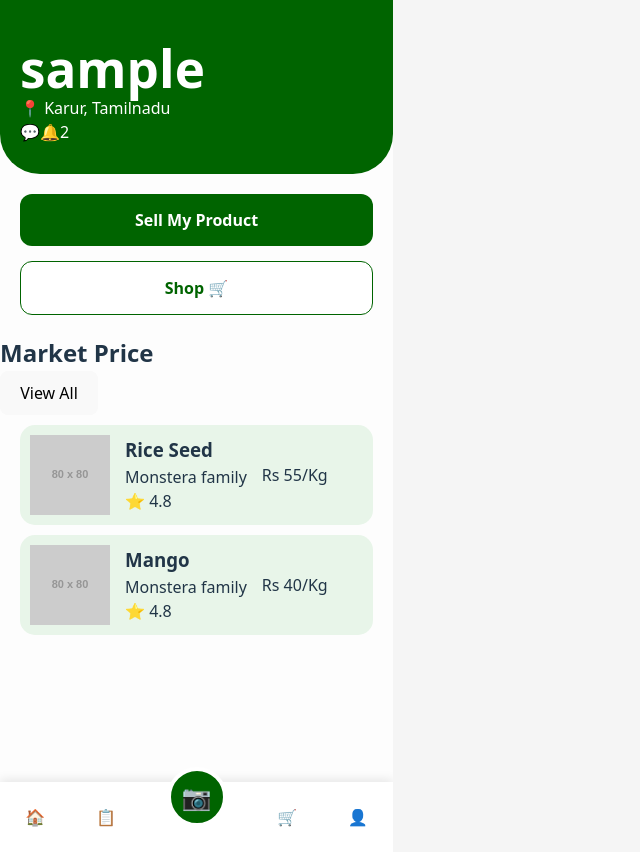
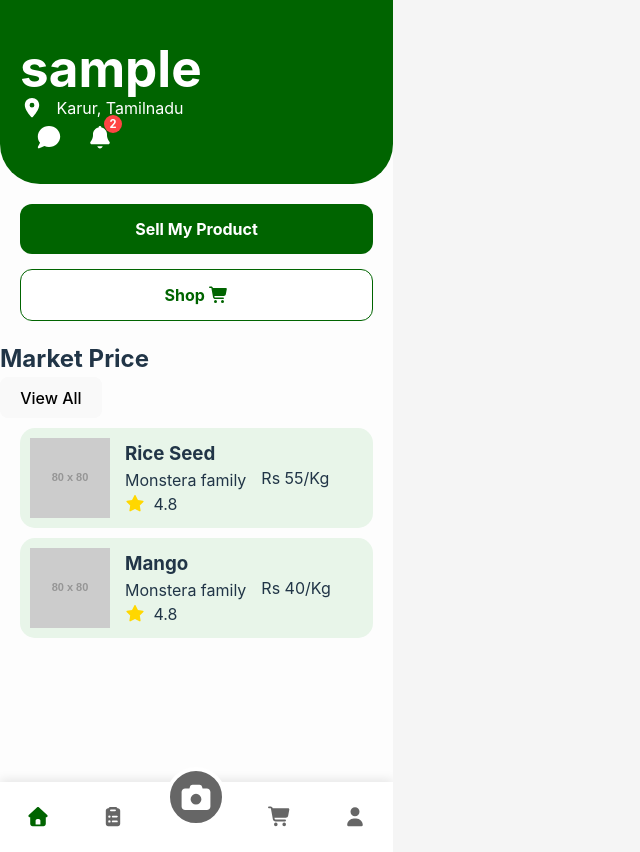
Before and after one commit to mike23700/AgriMarket, a React (Vite) app in the folder agri-pwa/: page /home in a window 1280 px wide. Shown: the whole page, without its empty margins (0-640 px from the left). Built offline with nearby package versions, Linux system fonts and the light colour scheme; sample sign-in values are in the browser's storage.

Commit message:
ajout d'icone font awesome

```diff
--- a/agri-pwa/dev-dist/sw.js
+++ b/agri-pwa/dev-dist/sw.js
@@ -82,7 +82,7 @@
     "revision": "3ca0b8505b4bec776b69afdba2768812"
   }, {
     "url": "index.html",
-    "revision": "0.i2en2bnlkng"
+    "revision": "0.921j9no9ob"
   }], {});
   workbox.cleanupOutdatedCaches();
   workbox.registerRoute(new workbox.NavigationRoute(workbox.createHandlerBoundToURL("index.html"), {
--- a/agri-pwa/package.json
+++ b/agri-pwa/package.json
@@ -10,6 +10,10 @@
     "preview": "vite preview"
   },
   "dependencies": {
+    "@fortawesome/fontawesome-svg-core": "^7.1.0",
+    "@fortawesome/free-regular-svg-icons": "^7.1.0",
+    "@fortawesome/free-solid-svg-icons": "^7.1.0",
+    "@fortawesome/react-fontawesome": "^3.1.1",
     "@vitejs/plugin-basic-ssl": "^2.1.0",
     "axios": "^1.13.2",
     "react": "^19.2.0",
--- a/agri-pwa/src/pages/Home.css
+++ b/agri-pwa/src/pages/Home.css
@@ -1,3 +1,4 @@
+/* Styles de base pour le conteneur principal */
 .home-mobile-container {
     width: 393px;
     height: 852px;
@@ -6,10 +7,34 @@
     overflow-y: auto;
     display: flex;
     flex-direction: column;
+    font-family: -apple-system, BlinkMacSystemFont, 'Segoe UI', Roboto, Oxygen, Ubuntu, Cantarell, sans-serif;
+}
+
+/* Styles pour les icônes */
+.icon {
+    font-size: 1.2rem;
+    margin-right: 8px;
+    color: #ffffff;
+}
+
+.header-icons .icon {
+    color: white;
+    font-size: 1.4rem;
+    margin-left: 15px;
+    position: relative;
+}
+
+.star-icon {
+    color: #FFD700;
+    margin-right: 4px;
+}
+
+.plus-icon {
+    font-size: 1.8rem;
 }
 
 .home-header {
-    background: #006400; /* Vert foncé comme sur la photo */
+    background: #006400;
     color: white;
     padding: 40px 20px 30px 20px;
     border-bottom-left-radius: 40px;
@@ -66,7 +91,7 @@
 .nav-floating-btn {
     width: 60px;
     height: 60px;
-    background: #006400;
+    background: #666;
     border-radius: 50%;
     display: flex;
     justify-content: center;
@@ -75,4 +100,53 @@
     font-size: 24px;
     border: 4px solid white;
     margin-top: -40px;
+    cursor: pointer;
+    transition: transform 0.2s, box-shadow 0.2s;
 }
+
+.nav-floating-btn:hover {
+    transform: scale(1.05);
+    box-shadow: 0 4px 8px rgba(0, 0, 0, 0.2);
+}
+
+/* Styles pour les éléments de navigation */
+.nav-item {
+    display: flex;
+    flex-direction: column;
+    align-items: center;
+    justify-content: center;
+    color: #666;
+    font-size: 1.2rem;
+    cursor: pointer;
+    transition: color 0.2s;
+    padding: 10px;
+}
+
+.nav-item.active {
+    color: #006400;
+}
+
+.nav-item:hover {
+    color: #004d00;
+}
+
+/* Style pour la notification */
+.notification {
+    position: relative;
+}
+
+.badge {
+    position: absolute;
+    top: -8px;
+    right: -8px;
+    background-color: #ff4444;
+    color: white;
+    border-radius: 50%;
+    width: 18px;
+    height: 18px;
+    font-size: 0.7rem;
+    display: flex;
+    align-items: center;
+    justify-content: center;
+    font-weight: bold;
+}
--- a/agri-pwa/src/pages/Home.jsx
+++ b/agri-pwa/src/pages/Home.jsx
@@ -1,6 +1,19 @@
 import React from 'react';
 import { useAuth } from '../context/AuthContext';
 import { useNavigate } from 'react-router-dom';
+import { FontAwesomeIcon } from '@fortawesome/react-fontawesome';
+import {
+  faMapMarkerAlt,
+  faComment,
+  faBell,
+  faHome,
+  faClipboardList,
+  faCamera,
+  faShoppingCart,
+  faUser,
+  faStar
+} from '@fortawesome/free-solid-svg-icons';
+import { faStar as farStar } from '@fortawesome/free-regular-svg-icons';
 import './Home.css';
 
 const Home = () => {
@@ -20,11 +33,14 @@
                 <div className="header-top">
                     <div className="user-info">
                         <h1>{user?.username || 'Chinnaya'}</h1>
-                        <p><i className="location-icon">📍</i> Karur, Tamilnadu</p>
+                        <p><FontAwesomeIcon icon={faMapMarkerAlt} className="icon" /> Karur, Tamilnadu</p>
                     </div>
                     <div className="header-icons">
-                        <span className="icon">💬</span>
-                        <span className="icon notification">🔔<span className="badge">2</span></span>
+                        <span className="icon"><FontAwesomeIcon icon={faComment} /></span>
+                        <span className="icon notification">
+                            <FontAwesomeIcon icon={faBell} />
+                            <span className="badge">2</span>
+                        </span>
                     </div>
                 </div>
             </header>
@@ -33,7 +49,9 @@
                 {/* Boutons d'action rapides */}
                 <div className="action-buttons">
                     <button className="btn-primary" onClick={() => navigate('/sell')}>Sell My Product</button>
-                    <button className="btn-secondary" onClick={() => navigate('/shop')}>Shop 🛒</button>
+                    <button className="btn-secondary" onClick={() => navigate('/shop')}>
+                        Shop <FontAwesomeIcon icon={faShoppingCart} />
+                    </button>
                 </div>
 
                 {/* Section Market Price */}
@@ -48,7 +66,9 @@
                             <div className="card-info">
                                 <h3>{item.name}</h3>
                                 <p>{item.family}</p>
-                                <span className="rating">⭐ {item.rating}</span>
+                                <span className="rating">
+                                    <FontAwesomeIcon icon={faStar} className="star-icon" /> {item.rating}
+                                </span>
                             </div>
                             <div className="card-price">
                                 Rs {item.price}/{item.unit}
@@ -60,11 +80,21 @@
 
             {/* Bottom Navigation Bar */}
             <nav className="bottom-nav">
-                <div className="nav-item active">🏠</div>
-                <div className="nav-item">📋</div>
-                <div className="nav-floating-btn">📷</div>
-                <div className="nav-item">🛒</div>
-                <div className="nav-item" onClick={logout}>👤</div>
+                <div className="nav-item active">
+                    <FontAwesomeIcon icon={faHome} />
+                </div>
+                <div className="nav-item">
+                    <FontAwesomeIcon icon={faClipboardList} />
+                </div>
+                <div className="nav-floating-btn">
+                    <FontAwesomeIcon icon={faCamera} className="plus-icon" />
+                </div>
+                <div className="nav-item">
+                    <FontAwesomeIcon icon={faShoppingCart} />
+                </div>
+                <div className="nav-item" onClick={logout}>
+                    <FontAwesomeIcon icon={faUser} />
+                </div>
             </nav>
         </div>
     );
```
Also changed, not shown: 1 other file (tests, documents, lock files or other folders).
